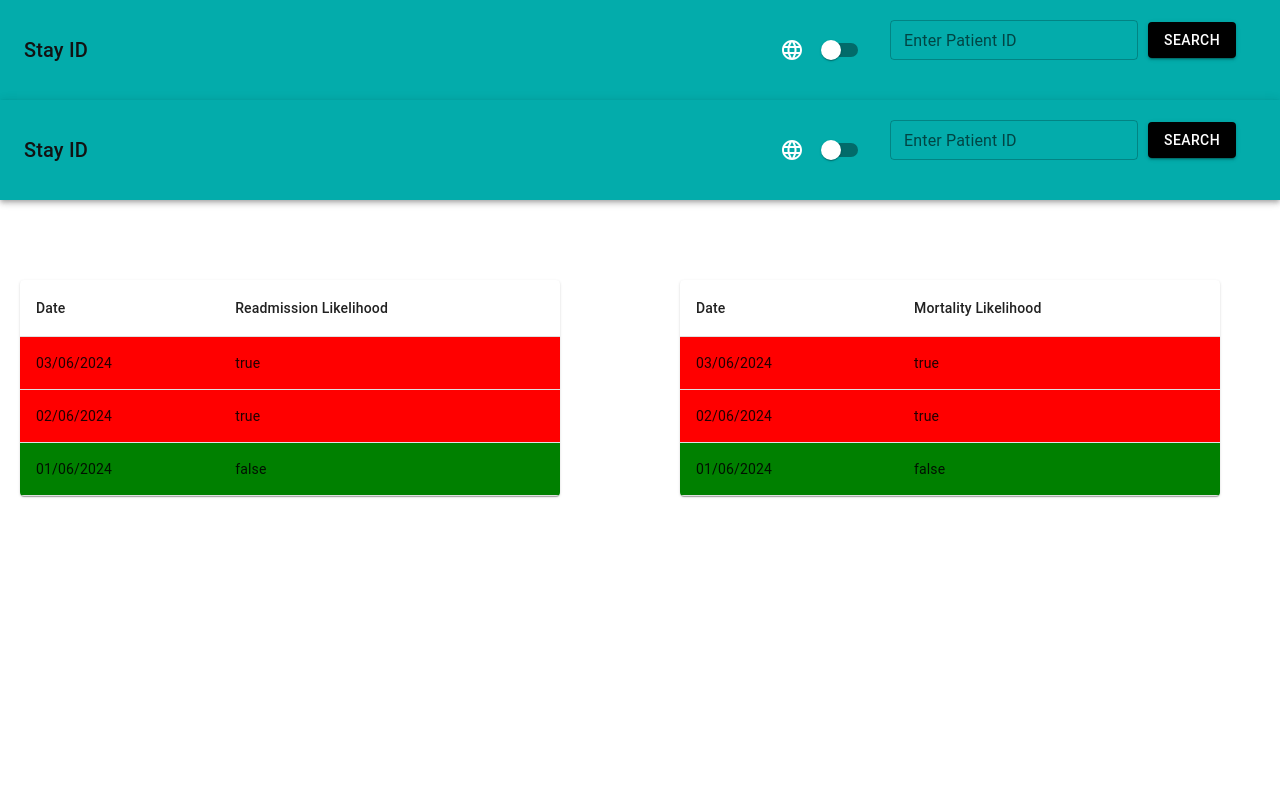
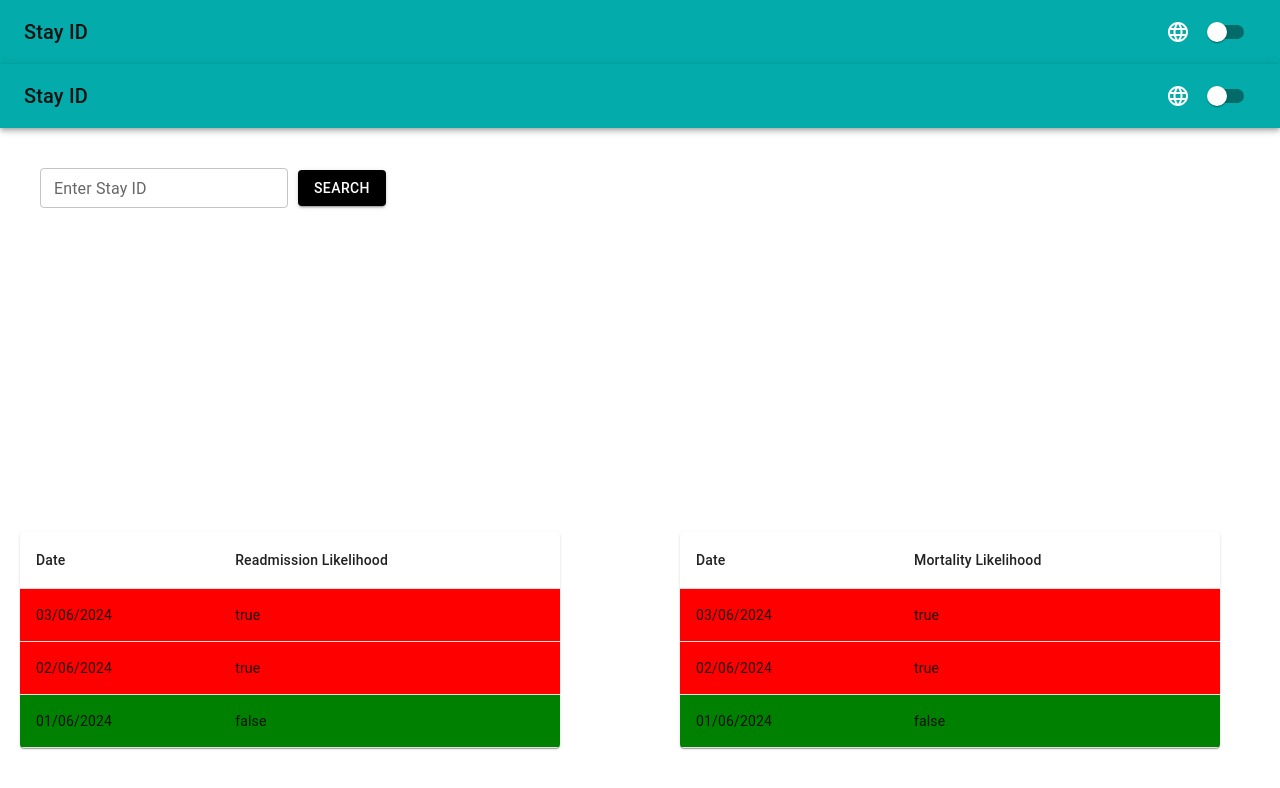
Before and after one commit to Amlan125/Optifox, a Next.js app in the folder frontendUI/my-app/: page / in a window 1280 px wide. Shown: the top 788 px of the page. Built offline with nearby package versions, Linux system fonts and the light colour scheme.

Commit message:
info card - update

```diff
--- a/frontendUI/my-app/src/components/AppBarComponent.tsx
+++ b/frontendUI/my-app/src/components/AppBarComponent.tsx
@@ -35,7 +35,6 @@ const AppBarComponent: React.FC<AppBarComponentProps> = ({ onSearchPatient }) =>
       console.log('Fetching from AppBar:', endpoint);
       console.log('Searching patient with term:', searchTerm);
       const response = await fetch(`/api/v1/patient/${searchTerm}`);
-      console.log(response);
       if (!response.ok) {
         throw new Error(`HTTP error! Status: ${response.status}`);
       }
@@ -89,7 +88,6 @@ const AppBarComponent: React.FC<AppBarComponentProps> = ({ onSearchPatient }) =>
         <LanguageIcon />
         <ThemeToggle />
         {/* Pass the searchPatient function as a prop to SearchPatient */}
-        <SearchPatient onSearch={fetchPatientData} isDarkMode={isDarkMode} />
       </Toolbar>
     </AppBar>
   );
--- a/frontendUI/my-app/src/components/PatientPage.tsx
+++ b/frontendUI/my-app/src/components/PatientPage.tsx
@@ -1,72 +1,87 @@
 "use client";
 
-import React, { useState, useEffect } from 'react';
+import React, { useState } from 'react';
 import PatientTable from './PatientTable';
 import { Card, CardContent, Typography } from '@mui/material';
+import SearchPatient from './SearchPatient'; // Import the SearchPatient component
 
 const PatientPage: React.FC = () => {
-  const [patientInfo, setPatientInfo] = useState<any>(null);
-  const [error, setError] = useState<string | null>(null);
-  const [loading, setLoading] = useState<boolean>(false);
+  const [patientInfo, setPatientInfo] = useState<any>(null); // State to hold patient info
+  const [loading, setLoading] = useState<boolean>(false); // State to manage loading state
 
   // Function to fetch patient data from API based on search term
   const fetchPatientData = async (searchTerm: string) => {
     setLoading(true);
     try {
       const endpoint = `/api/v1/patient/${searchTerm}`;
-      console.log('Fetching from PatientPage:', endpoint);
+      console.log('Fetching from PatietPage:', endpoint);
       console.log('Searching patient with term:', searchTerm);
-      const response = await fetch(`/api/v1/patient/${searchTerm}`);
-      console.log(response);
+      const response = await fetch(endpoint);
+      console.log('Response status:', response.status);
       if (!response.ok) {
         throw new Error(`HTTP error! Status: ${response.status}`);
       }
       const data = await response.json();
-      setPatientInfo(data);
+      console.log('Fetched data:', data);
+      setPatientInfo({ ...data, searchTerm }); // Update patientInfo state with fetched data and search term
       setLoading(false);
     } catch (error) {
       console.error('Error fetching patient details:', error);
-      setError('Error fetching patient details');
       setLoading(false);
     }
   };
 
-  // Function to format date to a readable string
   const formatDate = (dateString: string) => {
-    const date = new Date(dateString);
-    return date.toLocaleDateString();
+    const options: Intl.DateTimeFormatOptions = { year: 'numeric', month: 'long', day: 'numeric' };
+    return new Date(dateString).toLocaleDateString(undefined, options);
   };
 
-  // Callback function passed to AppBarComponent to handle search
-  const handleSearchPatient = (term: string) => {
-    fetchPatientData(term);
+  // Helper function to display JSON object as formatted text
+  const renderJSON = (data: any) => {
+    return (
+      <pre style={{ whiteSpace: 'pre-wrap', backgroundColor: '#f0f0f0', padding: '10px', borderRadius: '5px' }}>
+        {JSON.stringify(data, null, 2)}
+      </pre>
+    );
   };
 
   return (
     <div style={{
       display: 'grid',
-      gridTemplateRows: 'auto 1fr auto',  // Defines three rows: auto (patient info), 1fr (table row), auto (empty)
-      gridTemplateColumns: '1fr',        // Single column layout for the entire content
-      height: '80vh',                    // Set the height of the grid container
-      paddingLeft: '20px',               // Padding left for content alignment
-      paddingRight: '20px',              // Padding right for content alignment
-      paddingTop: '20px',                // Padding top for content alignment
-      gap: '20px'                        // Gap between grid items
+      gridTemplateRows: 'auto 1fr auto',  // Define grid template rows
+      gridTemplateColumns: '1fr',        // Define grid template columns
+      height: '80vh',                    // Set height of the grid container
+      paddingLeft: '20px',               // Set left padding for content alignment
+      paddingRight: '20px',              // Set right padding for content alignment
+      paddingTop: '20px',                // Set top padding for content alignment
+      gap: '20px'                        // Set gap between grid items
     }}>
+      {/* Search Patient Row */}
+      <div style={{
+        display: 'grid',
+        gridTemplateColumns: '1fr',       // Define grid template columns
+        gap: '20px',                      // Set gap between columns
+        marginBottom: '20px'              // Set bottom margin for spacing
+      }}>
+        <SearchPatient onSearch={fetchPatientData} isDarkMode={false} /> {/* Add the SearchPatient component */}
+      </div>
+
       {/* Patient Info Row */}
       <div style={{
         display: 'grid',
-        gridTemplateColumns: '1fr 2fr',   // Two columns: first column occupies 1/3 and second column occupies 2/3 of the row
-        gap: '20px',                      // Gap between columns
-        marginBottom: '20px'              // Margin bottom for spacing
+        gridTemplateColumns: '1fr',       // Define grid template columns
+        gap: '20px',                      // Set gap between columns
+        marginBottom: '20px'              // Set bottom margin for spacing
       }}>
+        {/* Print patientInfo for debugging */}
+        {patientInfo && renderJSON(patientInfo)}
+
         {/* Patient Information Card */}
-        {loading && <p>Loading patient information...</p>}
-        {error && <p>{error}</p>}
         {patientInfo && (
           <Card style={{ width: '100%' }}>
             <CardContent>
               <Typography variant="h5" gutterBottom> Patient Information </Typography>
+              <Typography><strong>Search Term:</strong> {patientInfo.searchTerm}</Typography>
               <Typography><strong>Name:</strong> {patientInfo.name}</Typography>
               <Typography><strong>Age:</strong> {patientInfo.age}</Typography>
               <Typography><strong>Gender:</strong> {patientInfo.gender}</Typography>
@@ -76,16 +91,13 @@ const PatientPage: React.FC = () => {
             </CardContent>
           </Card>
         )}
-
-        {/* Placeholder for future content */}
-        <div></div>
       </div>
 
       {/* Table row */}
       <div style={{
         display: 'grid',
-        gridTemplateColumns: '1fr',       // Single column for the tables
-        gap: '20px',                      // Gap between columns
+        gridTemplateColumns: '1fr',       // Define grid template columns
+        gap: '20px',                      // Set gap between columns
         justifyContent: 'center'          // Center content horizontally
       }}>
         <div style={{ width: '100%', maxWidth: 'calc(100% - 40px)' }}>
--- a/frontendUI/my-app/src/components/SearchPatient.tsx
+++ b/frontendUI/my-app/src/components/SearchPatient.tsx
@@ -1,61 +1,54 @@
 import React, { useState } from 'react';
 import { TextField, Button } from '@mui/material';
-import { useThemeContext } from '../context/ThemeContext';
 
 interface SearchPatientProps {
-  onSearch: (searchTerm: string) => void; // Callback function to handle search
+  onSearch: (data: any) => void; // Callback function to handle search and receive patient data
   isDarkMode: boolean; // Flag for dark mode
 }
 
 const SearchPatient: React.FC<SearchPatientProps> = ({ onSearch, isDarkMode }) => {
-  const [searchTerm, setSearchTerm] = useState<string>('');
-  const [patientInfo, setPatientInfo] = useState<any>(null);
-  const [error, setError] = useState<string | null>(null);
-  const [loading, setLoading] = useState<boolean>(false);
+  const [searchTerm, setSearchTerm] = useState<string>(''); // State to hold search term
+  const [loading, setLoading] = useState<boolean>(false); // State to manage loading state
+  const [error, setError] = useState<string | null>(null); // State to hold error message
 
-
-
+  // Function to handle input change
   const handleInputChange = (event: React.ChangeEvent<HTMLInputElement>) => {
-    const value = event.target.value.toString();
-    setSearchTerm(value); // Update searchTerm with the new value
-    console.log(value); // Log the current input value
-    console.log(`Search term in SearchPatient:`, value); // Log the updated searchTerm directly
+    setSearchTerm(event.target.value); // Update searchTerm with new value
   };
 
-
   // Function to fetch patient data from API based on search term
-  const fetchPatientData = async (searchTerm: string) => {
-    setLoading(true);
+  const fetchPatientData = async () => {
+    setLoading(true); // Set loading state to true
     try {
-      if (typeof searchTerm !== 'string') {
-        console.warn('searchTerm is not a string:', searchTerm);
+      if (!searchTerm.trim()) {
+        console.warn('Search term is empty');
         return;
       }
       console.log(`Search term: ${searchTerm}`);
       const endpoint = `http://127.0.0.1:3000/api/v1/patient/${searchTerm}`;
-      console.log('Fetching from SeachPatient:', endpoint);
-      const response = await fetch(`http://127.0.0.1:3000/api/v1/patient/${searchTerm}`);
-      //const response = await fetch(`http://127.0.0.1:3000/api/v1/patient/39880770`);
+      console.log('Fetching from SearchPatient:', endpoint);
+      const response = await fetch(endpoint);
       console.log(response);
       if (!response.ok) {
         throw new Error(`HTTP error! Status: ${response.status}`);
       }
       const data = await response.json();
-      console.log('Here 1',data);
-      setPatientInfo(data);
-      setLoading(false);
+      console.log('Fetched data:', data);
+      onSearch(data); // Call the callback function to pass fetched data to parent component
+      setLoading(false); // Set loading state to false
     } catch (error) {
       console.error('Error fetching patient details:', error);
       setError('Error fetching patient details');
-      setLoading(false);
+      setLoading(false); // Set loading state to false
     }
   };
+
   return (
     <div style={{ padding: '20px' }}>
       <div style={{ display: 'flex', alignItems: 'center', marginBottom: '20px' }}>
         <TextField
           type="text"
-          label="Enter Patient ID"
+          label="Enter Stay ID"
           variant="outlined"
           size="small"
           value={searchTerm}
@@ -63,23 +56,15 @@ const SearchPatient: React.FC<SearchPatientProps> = ({ onSearch, isDarkMode }) =
           style={{ marginRight: '10px' }}
         />
         <Button
-  variant="contained"
-  onClick={() => fetchPatientData(searchTerm)} // Pass searchTerm to fetchPatientData
-  style={{ backgroundColor: isDarkMode ? '#ffffff' : '#000000', color: isDarkMode ? '#000000' : '#ffffff' }}
->
-  Search
-</Button>
-
+          variant="contained"
+          onClick={fetchPatientData} // Call fetchPatientData when search button is clicked
+          style={{ backgroundColor: isDarkMode ? '#ffffff' : '#000000', color: isDarkMode ? '#000000' : '#ffffff' }}
+        >
+          Search
+        </Button>
       </div>
-      {patientInfo && (
-        <div>
-          <p>Age: {patientInfo.age}</p>
-          <p>Gender: {patientInfo.gender}</p>
-          <p>ICU Length of Stay: {patientInfo.los_hour_int} hours</p>
-          <p>In Time: {new Date(patientInfo.intime).toLocaleDateString()}</p>
-          <p>Out Time: {new Date(patientInfo.outtime).toLocaleDateString()}</p>
-        </div>
-      )}
+      {loading && <p>Loading patient information...</p>}
+      {error && <p>{error}</p>}
     </div>
   );
 };
```
Also changed, not shown: frontendUI/my-app/src/context/PatientContext.tsx (added, +17 -0 lines).
